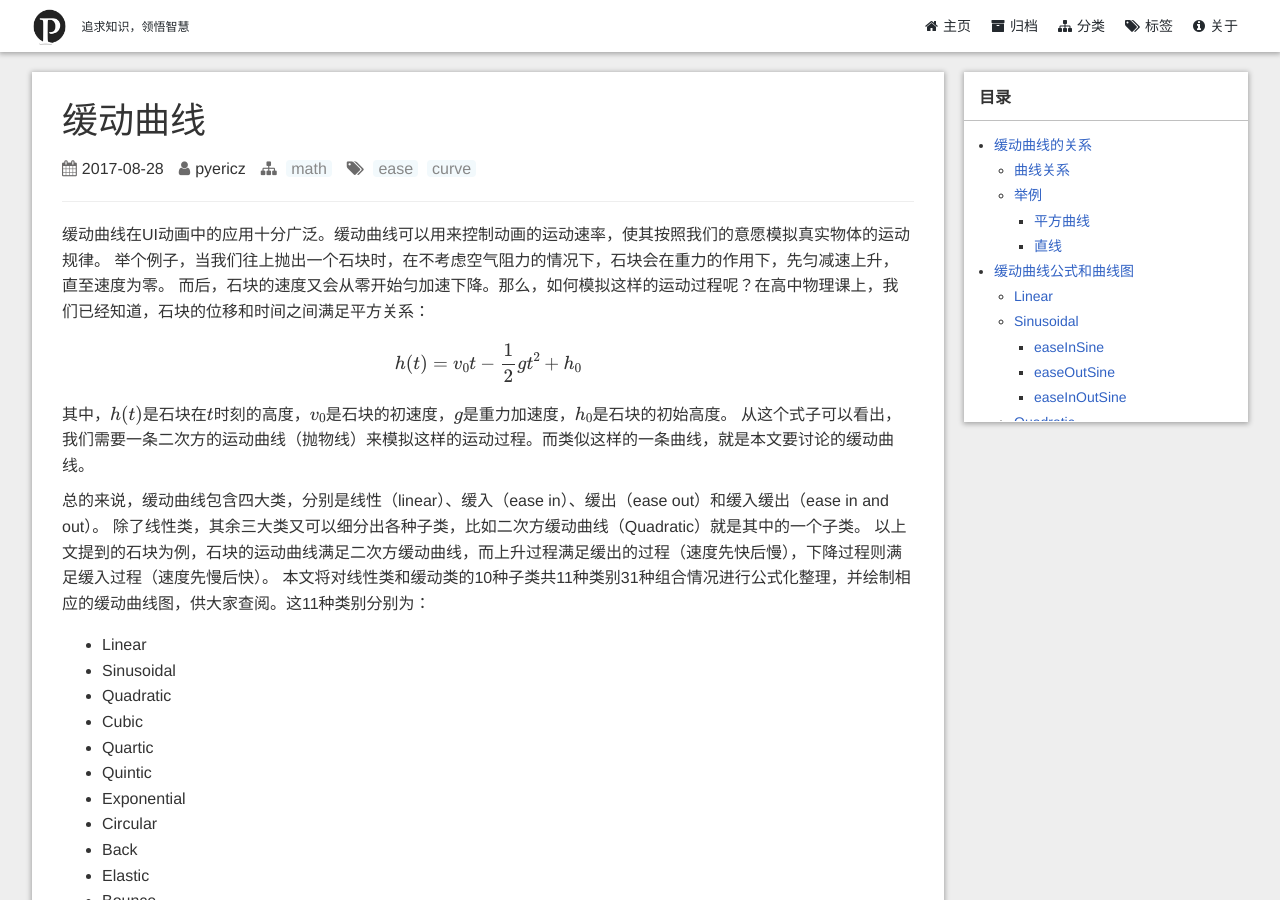
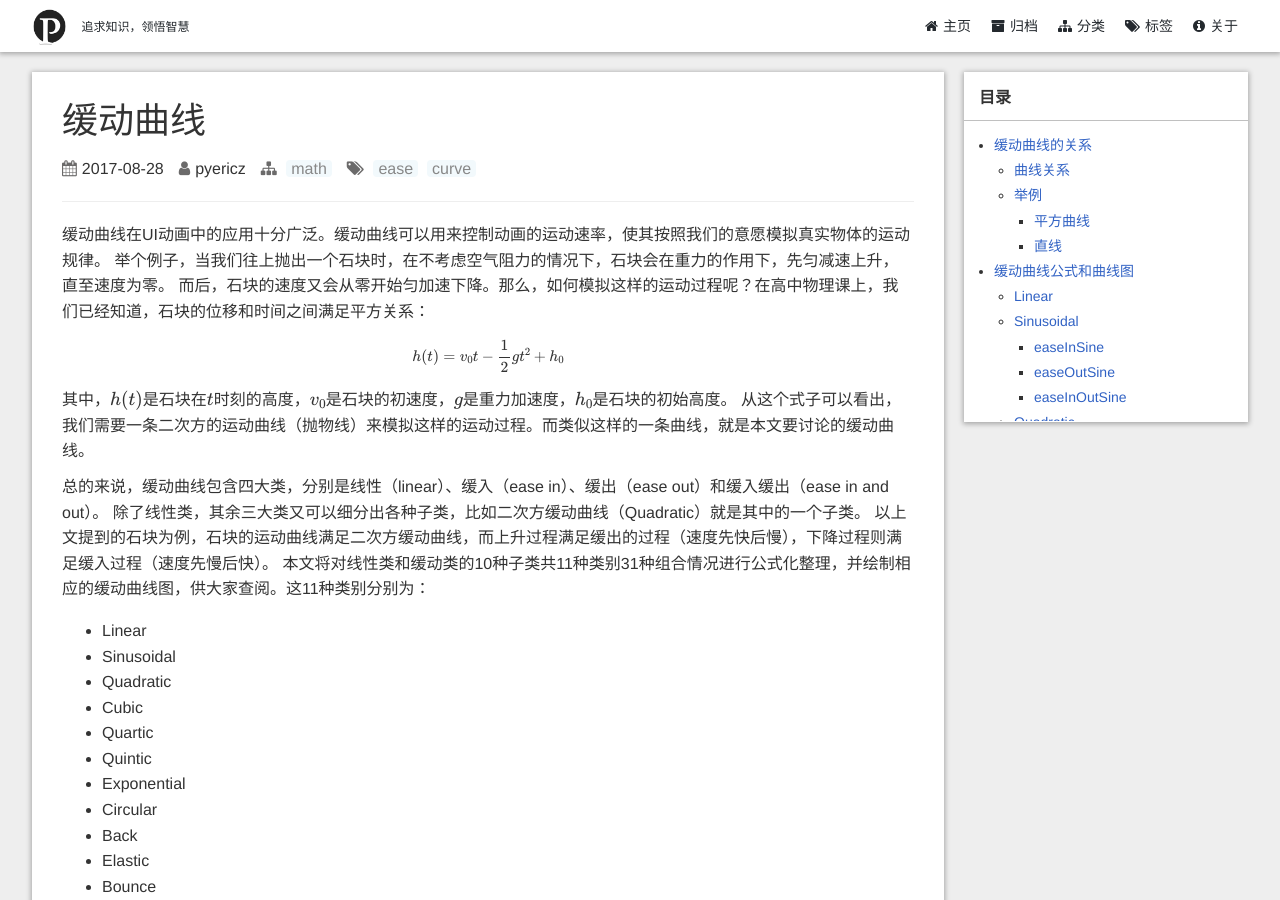
Before and after one commit to pyericz/blog, a Jekyll site: the page built from _posts/2017-08-28-ease-curve.md, in a window 1280 px wide and 900 px high. Built offline with Jekyll 4.4.1, drawn with Linux system fonts in a browser that asks for light colours; formulas are drawn with MathJax 3; comment, search, counter and statistics services are not loaded; a style sheet for code colours, icons or effects is not loaded.

Commit message:
ease-curve math font size

```diff
--- a/_posts/2017-08-28-ease-curve.md
+++ b/_posts/2017-08-28-ease-curve.md
@@ -14,9 +14,11 @@ mathjax: true
 举个例子，当我们往上抛出一个石块时，在不考虑空气阻力的情况下，石块会在重力的作用下，先匀减速上升，直至速度为零。
 而后，石块的速度又会从零开始匀加速下降。那么，如何模拟这样的运动过程呢？在高中物理课上，我们已经知道，石块的位移和时间之间满足平方关系：
 
+<div style="font-size: 13px;">
 $$
 h(t) = v_0t - \frac{1}{2}gt^2 + h_0
 $$
+</div>
 
 其中，$$h(t)$$是石块在$$t$$时刻的高度，$$v_0$$是石块的初速度，$$g$$是重力加速度，$$h_0$$是石块的初始高度。
 从这个式子可以看出，我们需要一条二次方的运动曲线（抛物线）来模拟这样的运动过程。而类似这样的一条曲线，就是本文要讨论的缓动曲线。
@@ -46,27 +48,34 @@ $$
 
 缓动曲线的**定义域**是$$[0, 1]$$，而其**值域**满足前提
 
+<div style="font-size: 13px;">
 $$
 \begin{align}
 f(0) &= 0, \\
 f(1) &= 1
 \end{align}
 $$
+</div>
 
 从这个前提出发，我们将会看到，不论是直线，还是缓动曲线，都会遵循相同的计算方式。
 
 假设以函数$$f_b(x)$$作为基础函数（一般可作为缓入函数），若缓入函数表示为
 
+<div style="font-size: 13px;">
 $$f(x) = f_b(x)$$
+</div>
 
 那么我们将会看到，所有的缓出曲线必然可以表示为
 
+<div style="font-size: 13px;">
 $$
 g(x) = 1 - f_b(1-x)
 $$
+</div>
 
 而缓入缓出曲线可以用分段函数表示
 
+<div style="font-size: 13px;">
 $$
 h(x) =
 \begin{cases}
@@ -75,29 +84,37 @@ h(x) =
 0.5\cdot[2-f_b(2\cdot(1-x))] & ,x\in(0.5, 1]
 \end{cases}
 $$
+</div>
 
 ### 举例
 #### 平方曲线
 对于平方曲线，我们定义基础函数为
 
+<div style="font-size: 13px;">
 $$
 f_b(x) = x^2,\quad x\in[0, 1]
 $$
+</div>
 
 则缓入函数表示为
 
+<div style="font-size: 13px;">
 $$
 f(x) = f_b(x) = x^2,\quad x\in[0, 1]
 $$
+</div>
 
 缓出函数可以表示为
 
+<div style="font-size: 13px;">
 $$
 g(x) = 1 - f_b(1-x) = 1-(1-x)^2,\quad x\in[0, 1]
 $$
+</div>
 
 而缓入缓出曲线可以用分段函数表示
 
+<div style="font-size: 13px;">
 $$
 \begin{align}
 h(x) &=
@@ -122,28 +139,36 @@ h(x) &=
 \end{cases}
 \end{align}
 $$
+</div>
 
 #### 直线
 对于直线来说，上述的缓动曲线关系依然成立。令基础函数为
 
+<div style="font-size: 13px;">
 $$
 f_b(x) = x,\quad x\in[0, 1]
 $$
+</div>
 
 则缓入函数：
 
+<div style="font-size: 13px;">
 $$
 f(x) = f_b(x) = x,\quad x\in[0, 1]
 $$
+</div>
 
 缓出函数：
 
+<div style="font-size: 13px;">
 $$
 g(x) = 1 - f_b(1-x) = 1 - (1 - x) = x,\quad x\in[0, 1]
 $$
+</div>
 
 缓入缓出函数：
 
+<div style="font-size: 13px;">
 $$
 \begin{align}
 h(x) &=
@@ -170,28 +195,35 @@ x & ,x\in(0.5, 1]
 &=x,\quad x\in[0, 1]
 \end{align}
 $$
+</div>
 
 可见，三种函数都是一样的。这个结果是很容易理解的：既然是直线，那么就没有缓入或缓出的过程，即整个过程都是同样的速率，
 其导数必然为常数。在这里这个求导的常数就是1，对应的结果就是
 
+<div style="font-size: 13px;">
 $$
 f(x) = g(x) = h(x) = x,\quad x\in[0, 1]
 $$
+</div>
 
 ## 缓动曲线公式和曲线图
 ### Linear
 
 基础函数
 
+<div style="font-size: 13px;">
 $$
 f_b(x) = x, \quad x\in[0, 1]
 $$
+</div>
 
 公式
 
+<div style="font-size: 13px;">
 $$
 y(x) = x, \quad x\in[0, 1]
 $$
+</div>
 
 曲线图
 
@@ -203,17 +235,21 @@ $$
 
 基础函数
 
+<div style="font-size: 13px;">
 $$
 f_b(x) = 1-\cos(\frac{\pi}{2}\cdot x), \quad x\in[0, 1]
 $$
+</div>
 
 #### easeInSine
 
 公式
 
+<div style="font-size: 13px;">
 $$
 y(x) = 1-\cos(\frac{\pi}{2}\cdot x), \quad x\in[0, 1]
 $$
+</div>
 
 曲线图
 
@@ -224,9 +260,11 @@ $$
 
 公式
 
+<div style="font-size: 13px;">
 $$
 y(x) = \sin(\frac{\pi}{2}\cdot x), \quad  x\in[0, 1]
 $$
+</div>
 
 曲线图
 
@@ -237,6 +275,7 @@ $$
 
 公式
 
+<div style="font-size: 13px;">
 $$
 y(x) =
 \begin{cases}
@@ -245,6 +284,7 @@ y(x) =
 0.5\{\sin[\pi\cdot(x-0.5)]+1\} & ,x\in(0.5, 1]
 \end{cases}
 $$
+</div>
 
 曲线图
 
@@ -255,17 +295,21 @@ $$
 
 基础函数
 
+<div style="font-size: 13px;">
 $$
 f_b(x) = x^2,\quad x\in[0, 1]
 $$
+</div>
 
 #### easeInQuad
 
 公式
 
+<div style="font-size: 13px;">
 $$
 y(x) = x^2,\quad x\in[0, 1]
 $$
+</div>
 
 曲线图
 
@@ -276,9 +320,11 @@ $$
 
 公式
 
+<div style="font-size: 13px;">
 $$
 y(x) = 1-(1-x)^2,\quad x\in[0, 1]
 $$
+</div>
 
 曲线图
 
@@ -289,6 +335,7 @@ $$
 
 公式
 
+<div style="font-size: 13px;">
 $$
 y(x) =
 \begin{cases}
@@ -297,6 +344,7 @@ y(x) =
 1-2(1-x)^2 & ,x\in(0.5, 1]
 \end{cases}
 $$
+</div>
 
 曲线图
 
```
